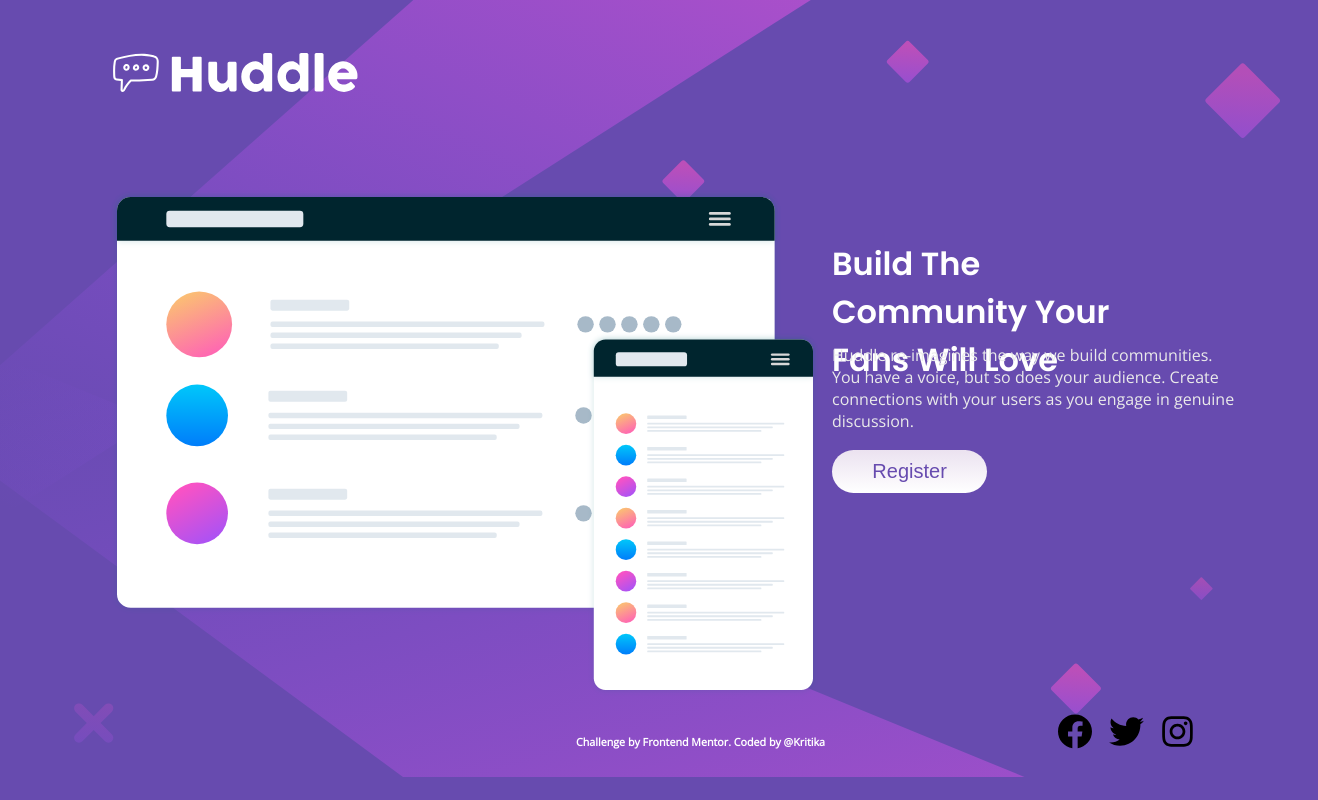
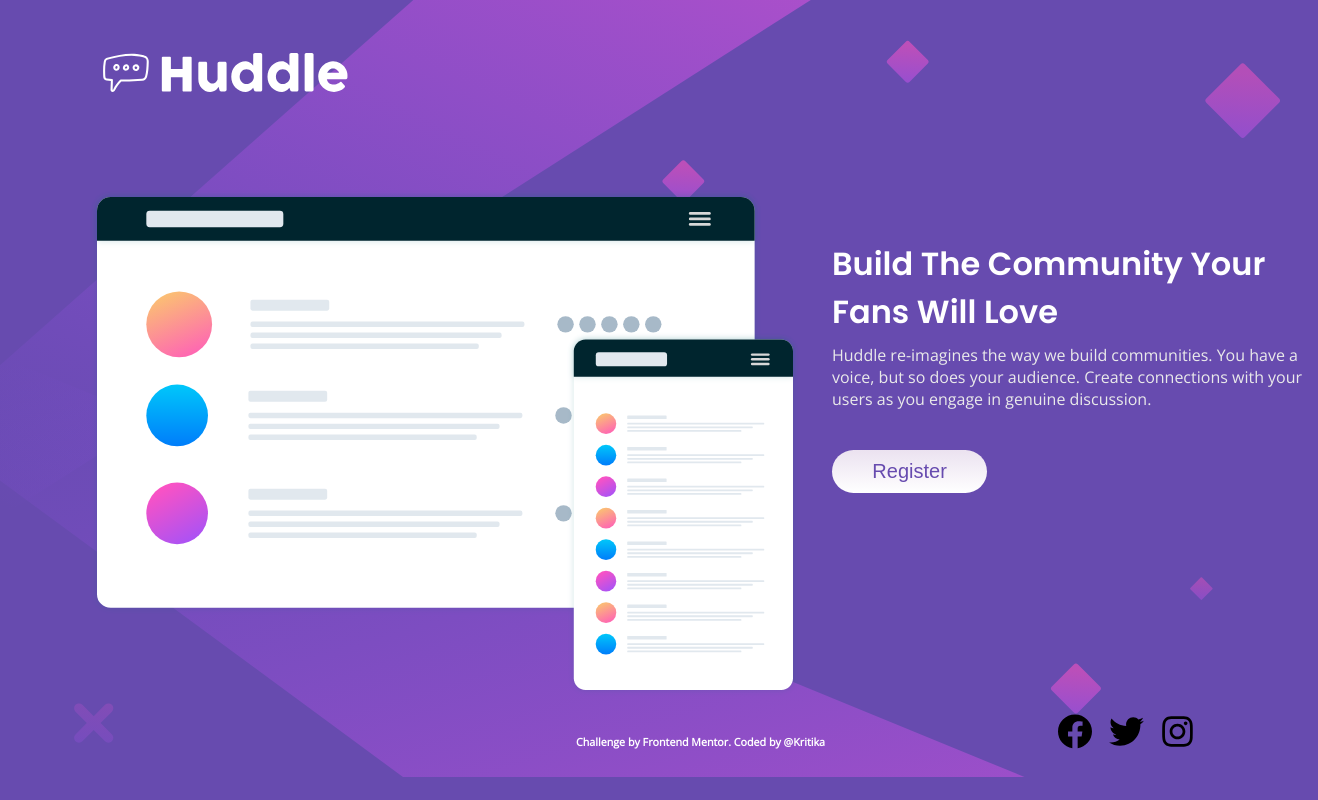
Before and after one commit to 11Kritika11/Huddle-landing-page, a plain HTML site: page index.html in a window 1280 px wide. Shown: the whole page, 1318 px wide, since content can reach past the window. Drawn offline with nearby package versions, Linux system fonts and the light colour scheme.

Commit message:
first commit

```diff
--- a/CSS/styles.css
+++ b/CSS/styles.css
@@ -13,20 +13,20 @@ body {
 .huddle {
   position: absolute;
   top: 40px;
-  left: 100px;
+  left: 90px;
 }
 
 .pop {
   position: absolute;
   top: 190px;
-  left: 110px;
+  left: 90px;
 }
 
 .love {
   position: absolute;
   font-family: 'Poppins', sans-serif;
   color: white;
-  width: 25%;
+  width: 35%;
   top: 28%;
   left:65%;
   text-align: left;
@@ -36,7 +36,7 @@ body {
 .para {
   position: absolute;
   color: #EAEAEA;
-  width: 32%;
+  width: 38%;
   top: 42%;
   left:65%;
   text-align: left
```
